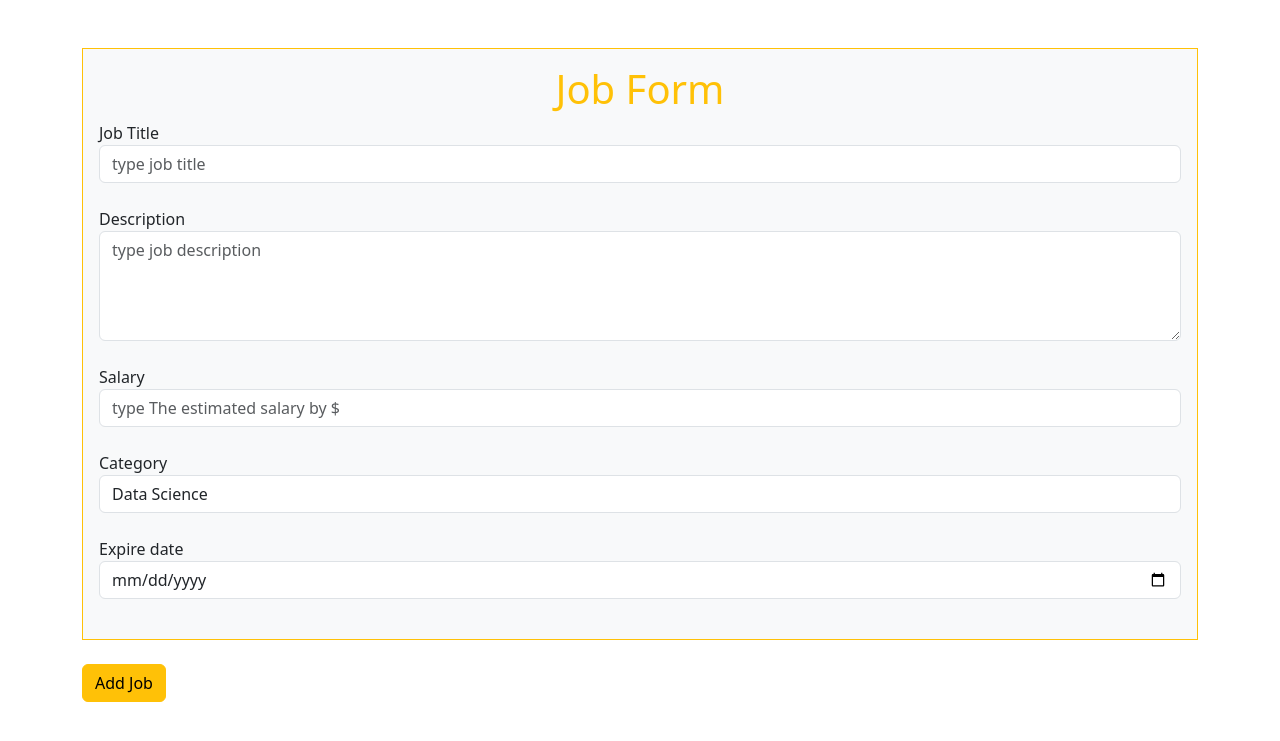
After one commit to Mo2men7/SkillHive, a PHP site: page /job-send.php in a window 1280 px wide. The commit adds this page. Shown: the top 741 px of the page. Run offline with PHP 8.4, Linux system fonts and the light colour scheme; data comes from the database, SQL or seed files in the repository; a stand-in replaces the project's code that opens the database connection.

Commit message:
add job form

```diff
--- /dev/null
+++ b/job-send.php
@@ -0,0 +1,92 @@
+<!DOCTYPE html>
+<html lang="en">
+
+<head>
+  <meta charset="UTF-8">
+  <meta name="viewport" content="width=device-width, initial-scale=1.0">
+  <title>Job Form</title>
+  <link href="https://cdn.jsdelivr.net/npm/bootstrap@5.3.2/dist/css/bootstrap.min.css" rel="stylesheet" integrity="sha384-T3c6CoIi6uLrA9TneNEoa7RxnatzjcDSCmG1MXxSR1GAsXEV/Dwwykc2MPK8M2HN" crossorigin="anonymous">
+</head>
+
+<body>
+  <!-- sign in header  start-->
+  <div class="container">
+    <br><br>
+    <div class="bg-light container p-3 border border-warning">
+      <h1 class="text-center text-warning">Job Form</h1>
+      <!-- sign in header  end-->
+
+      <!-- sign in  form  start -->
+      <form action="job-recieve.php" method="post">
+        <!-- job title -->
+        <div class="form-group">
+          <label for="">Job Title</label>
+          <input type="text" class="form-control " placeholder="type job title" name="job_title">
+        </div>
+        <br>
+        <!-- description -->
+        <div class="form-group">
+          <label for="">Description</label>
+          <textarea class="form-control " placeholder="type job description" name="job_description" rows="4" cols="50"></textarea>
+        </div>
+        <br>
+        <!-- salary -->
+        <div class="form-group">
+          <label for="">Salary</label>
+          <input class="form-control"  type="number" placeholder="type The estimated salary by $"name="salary" min="0">
+        </div>
+        <br>
+        <!-- category -->
+        <?php
+session_start();
+$connection = new mysqli("localhost", "root", "123y", "job_portal");
+if ($connection->connect_errno) {
+    die("error in database connection");
+}
+$data = $connection->query("SELECT * FROM category");
+?>
+
+<div class='form-group'>
+    <label for='category'>Category</label>
+    <select id='category' name='category' class='form-control'>
+        <?php
+        // Loop through each row fetched from the database
+        while ($row = $data->fetch_assoc()) {
+            // Output an option for each category
+            echo "<option value='" . $row['id_category'] . "'>" . $row['category'] . "</option>";
+        }
+        ?>
+    </select>
+</div>
+
+<?php
+// Close the PHP block
+$connection->close();
+?>
+          <br>
+          <div class="form-group">
+          <label for="">Expire date</label>
+          <input class="form-control"  type="date"  name="expire_date" min="<?php echo date('Y-m-d', strtotime('+1 day')); ?>" >
+        </div>
+        <br>
+        </div>
+
+        <!-- open and close -->
+        <!-- <div class="form-group">
+        <label for="room_no">Status</label>
+        <select id="room_no" name="room_no" class="form-control">
+          <option value="o" selected>Opened</option>
+          <option value="c">Closed</option>
+        </select>
+      </div>
+        </div> -->
+        <br>
+        <button type="submit" class="btn btn-warning">Add Job</button>
+    </div>
+    </form>
+  </div>
+  <!-- sign in  form end-->
+  <script src="https://cdn.jsdelivr.net/npm/bootstrap@5.3.2/dist/js/bootstrap.bundle.min.js" integrity="sha384-C6RzsynM9kWDrMNeT87bh95OGNyZPhcTNXj1NW7RuBCsyN/o0jlpcV8Qyq46cDfL" crossorigin="anonymous"></script>
+</body>
+
+</html>
--- a/sign-in-recievereq.php
+++ b/sign-in-recievereq.php
@@ -48,5 +48,6 @@ var_dump($result);
  else {
     header("location:sign-in-sendreq.php?email=$g_email&error=1");
 }
+
 $connection->close();
 ?>
```
Also changed, not shown: job-recieve.php (added, +33 -0 lines), sign-in-sendreq.php (+13 -2 lines).
